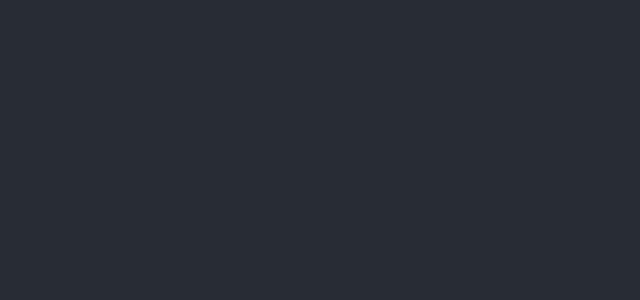
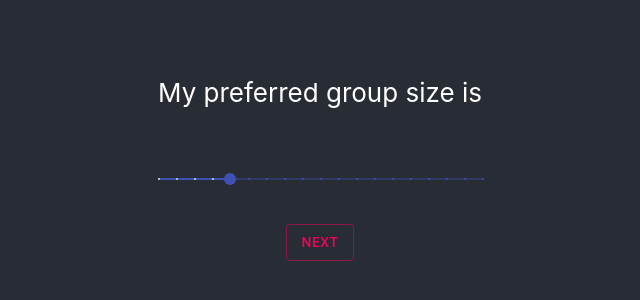
Before and after one commit to kylerioux/HackWestern6, a React (Create React App) app in the folder frontend/: page /accountcreationq2 in a window 1280 px wide. Shown: the part 244-544 px from the top of the page, without its empty margins (320-960 px from the left). Built offline with nearby package versions, Linux system fonts and the light colour scheme.

Commit message:
lots of front end

```diff
--- a/frontend/src/App.js
+++ b/frontend/src/App.js
@@ -11,8 +11,12 @@ import {
   Link
 } from "react-router-dom";
 import Typography from '@material-ui/core/Typography';
-import AccountCreation from './components/AccountCreation/AccountCreation.js';
+import AccountCreationQ1 from './components/AccountCreationQ1/AccountCreationQ1.js';
 import Signup from './components/Signup/Signup.js';
+import AccountCreationQ2 from './components/AccountCreationQ2/AccountCreationQ2.js';
+
+
+import { FormControl } from '@material-ui/core';
 
 export default function App() {
   return (
@@ -23,8 +27,11 @@ export default function App() {
             <Route path='/' exact>
               <Signup />
             </Route>
-            <Route path="/accountcreation" exact >
-                <AccountCreation />
+            <Route path="/accountcreationq1" exact >
+                <AccountCreationQ1 />
+            </Route>
+            <Route path="/accountcreationq2" exact >
+                <AccountCreationQ2 />
             </Route>
           </Switch>
         </Router>
--- a/frontend/src/components/AccountCreation/AccountCreation.js
+++ /dev/null
@@ -1,26 +0,0 @@
-import React from 'react';
-
-import './AccountCreation.css';
-import Button from '@material-ui/core/Button';
-import 'typeface-roboto';
-import { Redirect } from 'react-router-dom'
-import {
-  BrowserRouter as Router,
-  Switch,
-  Route,
-  Link
-} from "react-router-dom";
-import Typography from '@material-ui/core/Typography';
-
-
-function AccountCreation() {
-return(
-    <div className="about">
-    <header className="App-header">
-      <p>Account Creation</p>
-    </header>
-
-    </div>
-    );
-}
-export default AccountCreation
--- a/frontend/src/components/AccountCreation/AccountCreation.css
+++ b/frontend/src/components/AccountCreationQ1/AccountCreationQ1.css
@@ -1,12 +1,12 @@
-.AccountCreation {
+.AccountCreationQ1 {
     text-align: center;
   }
 
-  .AccountCreation-logo {
+  .AccountCreationQ1-logo {
     height: 40vmin;
   }
 
-  .AccountCreation-header {
+  .AccountCreationQ1-header {
     background-color: #282c34;
     min-height: 100vh;
     display: flex;
@@ -17,6 +17,11 @@
     color: white;
   }
 
-  .AccountCreation-link {
+  .AccountCreationQ1-link {
     color: #09d3ac;
   }
+
+  .divider{
+    height:10px;
+    display:inline-block;
+}
--- /dev/null
+++ b/frontend/src/components/AccountCreationQ1/AccountCreationQ1.js
@@ -0,0 +1,62 @@
+import React from 'react';
+
+import './AccountCreationQ1.css';
+import Button from '@material-ui/core/Button';
+import 'typeface-roboto';
+import { Redirect } from 'react-router-dom'
+import {
+  BrowserRouter as Router,
+  Switch,
+  Route,
+  Link
+} from "react-router-dom";
+import Typography from '@material-ui/core/Typography';
+import RadioGroup from '@material-ui/core/RadioGroup';
+
+import FormControl from '@material-ui/core/FormControl';
+
+ class AccountCreationQ1 extends React.Component {
+
+  state = {
+    showQuestion2: false,
+  }
+  handleLevel = () => {
+    this.setState(() => ({
+      showQuestion2: true
+      }))
+}
+
+  render() {
+    if (this.state.showQuestion2 === true) {
+      return <Redirect to='/accountcreationq2' />
+  }
+
+    return(
+
+        <div className="about">
+          <header className="App-header">
+            <p> My level of programming proficiency is </p>
+            <Button margin='3' variant="outlined" color="secondary"  onClick={this.handleLevel}>
+              Beginner
+            </Button>
+            <div className="divider"/>
+            <Button margin='3' variant="outlined" color="secondary"  onClick={this.handleLevel}>
+              Intermediate
+            </Button>
+            <div className="divider"/>
+            <Button margin='3' variant="outlined" color="secondary"  onClick={this.handleLevel}>
+              Expert
+            </Button>
+
+              <br></br>
+
+          </header>
+        </div>
+        );
+  }
+}
+export default AccountCreationQ1
+
+// interests (list of strings)
+// group size (2-10)
+// experience (1,2,3)
--- /dev/null
+++ b/frontend/src/components/AccountCreationQ2/AccountCreationQ2.js
@@ -0,0 +1,80 @@
+import React from 'react';
+
+import './AccountCreationQ2.css';
+import Button from '@material-ui/core/Button';
+import 'typeface-roboto';
+import { Redirect } from 'react-router-dom'
+import {
+  BrowserRouter as Router,
+  Switch,
+  Route,
+  Link
+} from "react-router-dom";
+import Typography from '@material-ui/core/Typography';
+import RadioGroup from '@material-ui/core/RadioGroup';
+import { makeStyles } from '@material-ui/core/styles';
+import FormControl from '@material-ui/core/FormControl';
+import Slider from '@material-ui/core/Slider';
+
+const useStyles = makeStyles({
+    root: {
+      width: 300,
+    },
+  });
+
+//   function valuetext(value) {
+//     return `${value}°C`;
+//   }
+
+
+ class AccountCreationQ2 extends React.Component {
+
+  state = {
+    showQuestion2: false,
+    value:null,
+    valuetext:null,
+  }
+  handleGroupSize = () => {
+    console.log(this.state.value)
+    this.setState(() => ({
+      showQuestion2: true
+      }))
+}
+
+
+  render() {
+    if (this.state.showQuestions === true) {
+      return <Redirect to='/accountcreationq2' />
+  }
+
+
+
+    return(
+        <div >
+          <header className="App-header">
+            <p>My preferred group size is</p>
+              <br></br>
+      <Slider
+        defaultValue={6}
+        getAriaValueText={this.state.valuetext}
+        aria-labelledby="discrete-slider"
+        valueLabelDisplay="auto"
+        step={1}
+        marks
+        min={2}
+        max={20}
+      />
+        <br></br>
+        <Button margin='3' variant="outlined" color="secondary"  onClick={this.handleGroupSize}>
+            Next
+        </Button>
+
+
+
+
+          </header>
+        </div>
+        );
+  }
+}
+export default AccountCreationQ2
--- a/frontend/src/components/Signup/Signup.js
+++ b/frontend/src/components/Signup/Signup.js
@@ -3,7 +3,7 @@ import React from 'react';
 import './Signup.css';
 import Button from '@material-ui/core/Button';
 import 'typeface-roboto';
-import { Redirect } from 'react-router-dom'
+
 import {
   BrowserRouter as Router,
   Switch,
@@ -12,13 +12,28 @@ import {
 } from "react-router-dom";
 import Typography from '@material-ui/core/Typography';
 import logo from '../../portfolio.png';
+import { Redirect } from 'react-router';
 
-function handleLogin(e) {
+
+
+class Signup extends React.Component {
+    state = {
+        showQuestions: false,
+      }
+    handleLogin = () => {
+        this.setState(() => ({
+            showQuestions: true
+          }))
+    }
+    handleRedirect = (e) => {
         e.preventDefault();
-    console.log('SIGN IN TO GITHUB PRESSED');
     }
 
-function Signup() {
+    render(){
+        if (this.state.showQuestions === true) {
+            return <Redirect to='/accountcreationq1' />
+        }
+
         return(
         <div className="Signup">
         <header className="App-header">
@@ -31,22 +46,23 @@ return(
 
         <br></br>
 
-<Button variant="contained" color="primary" onClick={handleLogin}>
+        <Button variant="outlined" color="secondary" onClick={this.handleLogin}>
             sign in with github
         </Button>
 
-<Link to="/accountcreation">
-      <Button variant="contained" color="primary" >
+        <br></br>
+
+
+            <Button variant="outlined" color="secondary" onClick={this.handleRedirect} >
                 REDIRECT TO ACCOUNT CREATION FORM
             </Button>
-</Link>
 
-<br></br>
 
         </header>
 
 
-</div>
-    );
+        </div>);
+    }
+
 }
 export default Signup
```
Also changed, not shown: frontend/src/components/AccountCreationQ2/AccountCreationQ2.css (added), frontend/src/components/AccountCreationQ3/AccountCreationQ3.css (added), frontend/src/components/AccountCreationQ3/AccountCreationQ3.js (added), 1 other file (tests, documents, lock files or other folders). Lines whose indentation alone changed are shown as unchanged.
